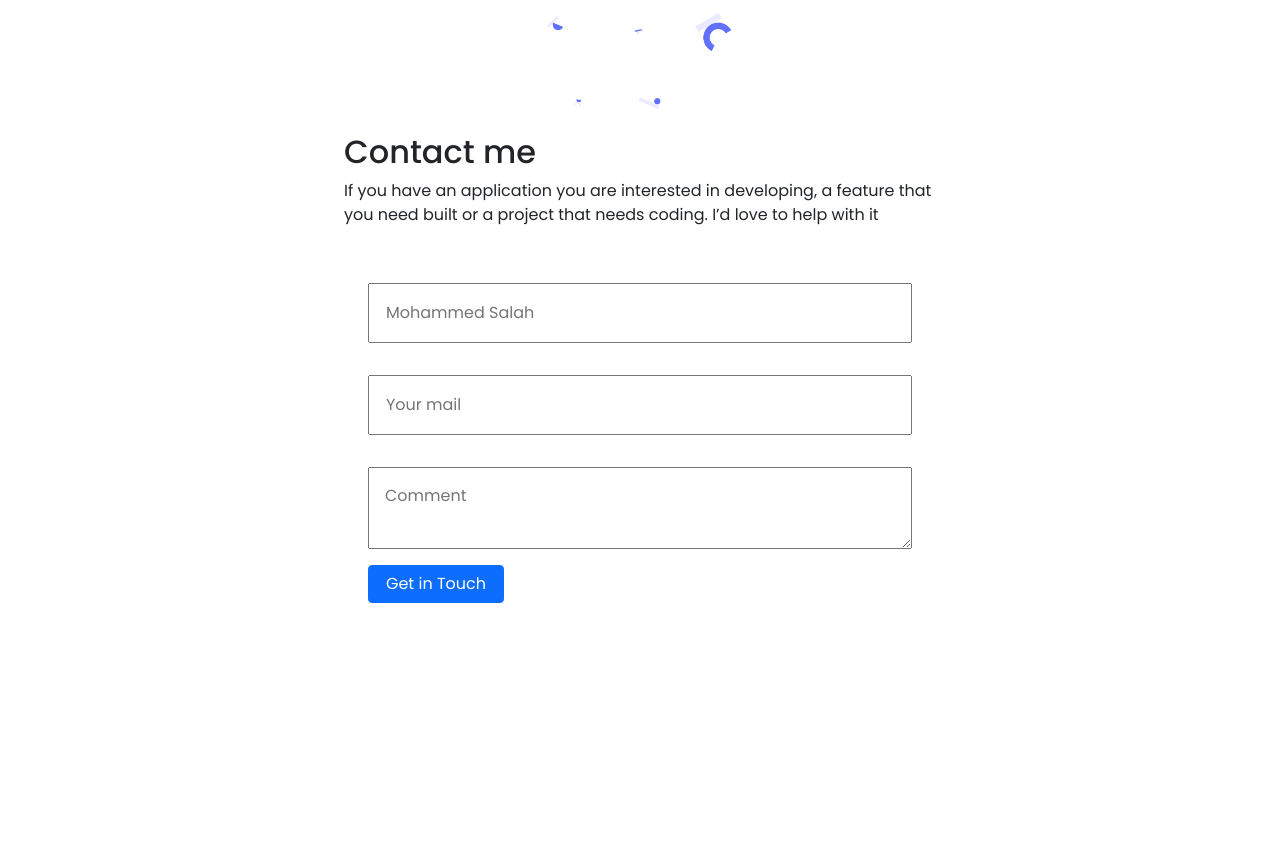
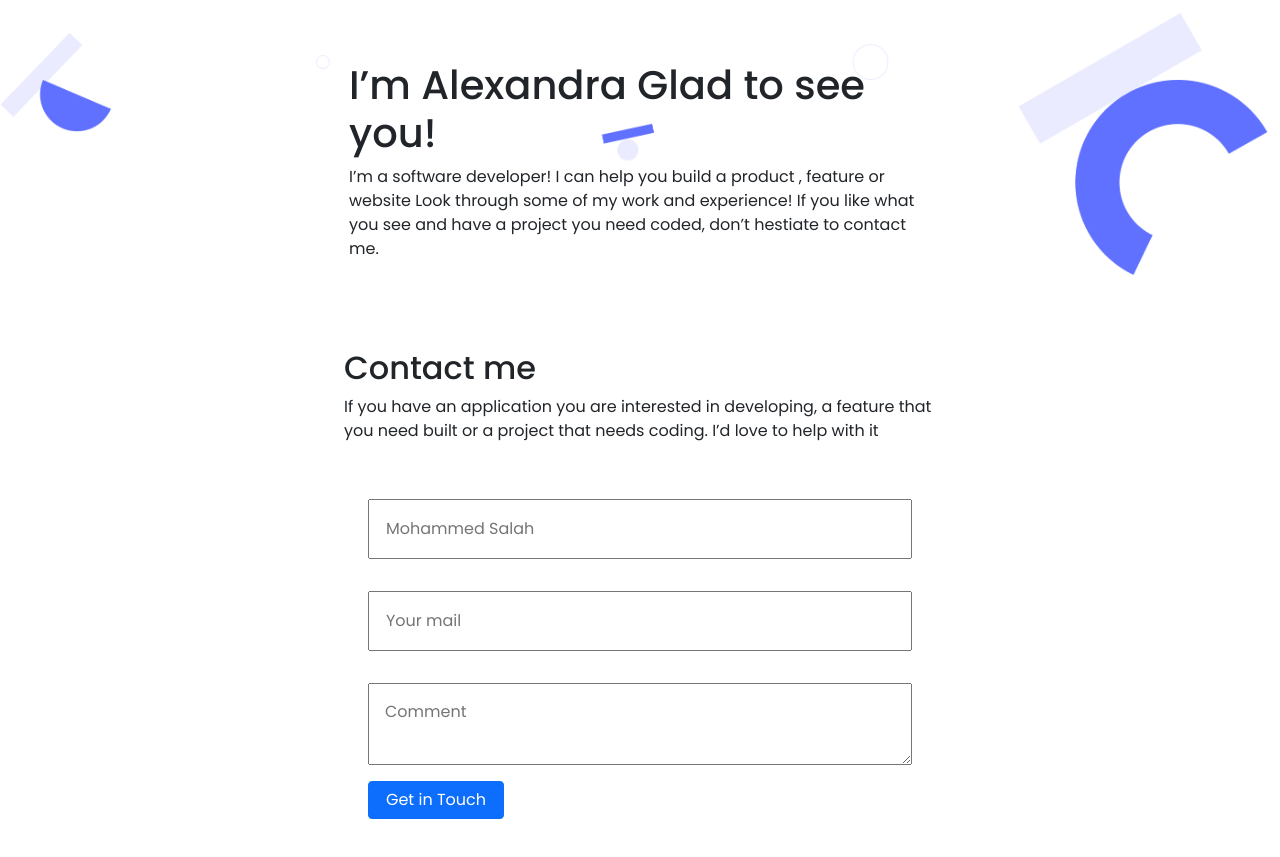
Before and after one commit to Mo7amedSMahdi/microverse-bootstrap, a website: page index.html in a window 1280 px wide. Shown: the part 75-932 px from the top of the page. Before the commit the page ends 800 px from the top, so only its background shows below. Drawn offline with nearby package versions, Linux system fonts and the light colour scheme.

Commit message:
adding intro section

```diff
--- a/index.html
+++ b/index.html
@@ -42,7 +42,18 @@
     </header>
 
     <section class="intro">
-
+        <div class="container-sm w-50 mx-auto d-flex flex-column">
+            <div class="row">
+                <h1>I’m Alexandra
+                    Glad to see you!</h1>
+            </div>
+            <div class="row">
+                <p>I’m a software developer! I can help you build a product , feature or website Look through some of my
+                    work and
+                    experience! If you like what you see and have a project you need coded, don’t hestiate to contact
+                    me.</p>
+            </div>
+        </div>
     </section>
     <section class="contact d-flex flex-column w-50 mx-auto p-4 ">
         <h2>Contact me</h2>
--- a/style.css
+++ b/style.css
@@ -13,6 +13,5 @@ body {
   padding: 48px 34px;
   background-image: url("./images/header_background.png");
   background-repeat: no-repeat;
-  background-position: center;
-  background-size: contain;
+  background-size: cover;
 }
```
